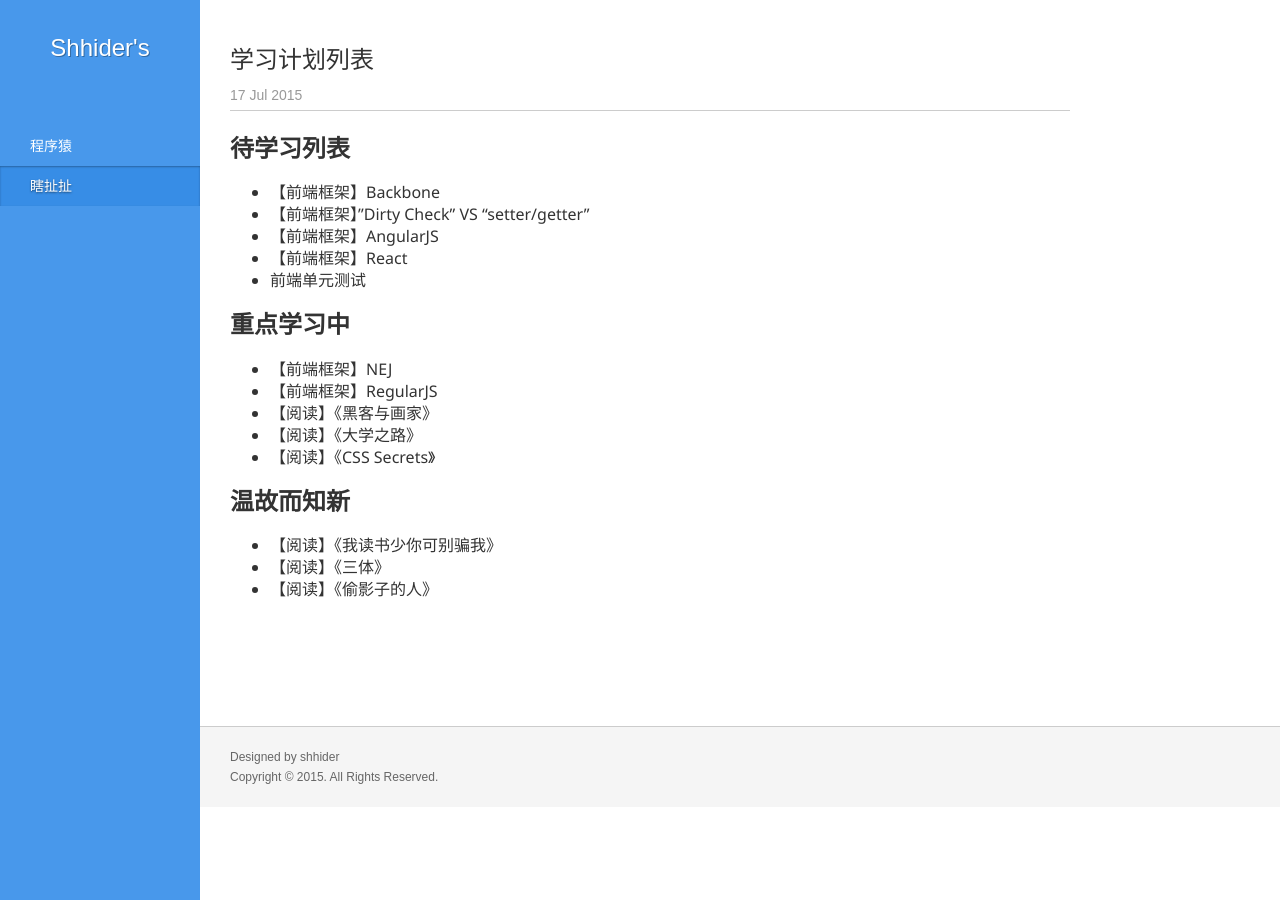
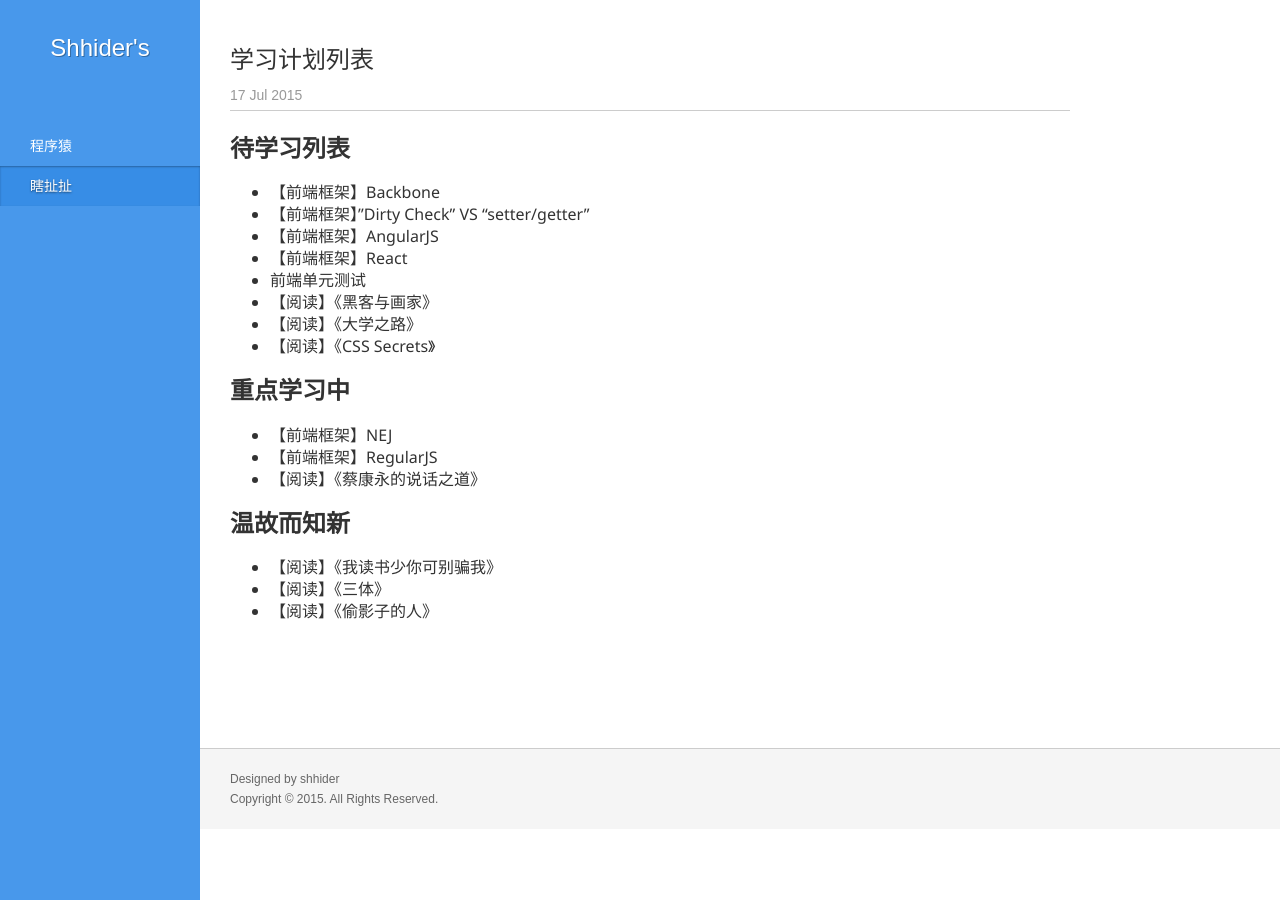
Before and after one commit to shhider/shhider.github.io, a Jekyll site: the page built from _posts/2015-07-17-study-list.md, in a window 1280 px wide. Built offline with Jekyll 4.4.1, drawn with Linux system fonts in a browser that asks for light colours; Markdown is read by kramdown in place of the engine named in the settings; comment, search, counter and statistics services are not loaded.

Commit message:
update study-list

```diff
--- a/_posts/2015-07-17-study-list.md
+++ b/_posts/2015-07-17-study-list.md
@@ -11,14 +11,15 @@ category: life
 - 【前端框架】AngularJS
 - 【前端框架】React
 - 前端单元测试
+- 【阅读】《黑客与画家》
+- 【阅读】《大学之路》
+- 【阅读】《CSS Secrets》
 
 ### 重点学习中
 
 - 【前端框架】NEJ
 - 【前端框架】RegularJS
-- 【阅读】《黑客与画家》
-- 【阅读】《大学之路》
-- 【阅读】《CSS Secrets》
+- 【阅读】《蔡康永的说话之道》
 
 ### 温故而知新
 
```
